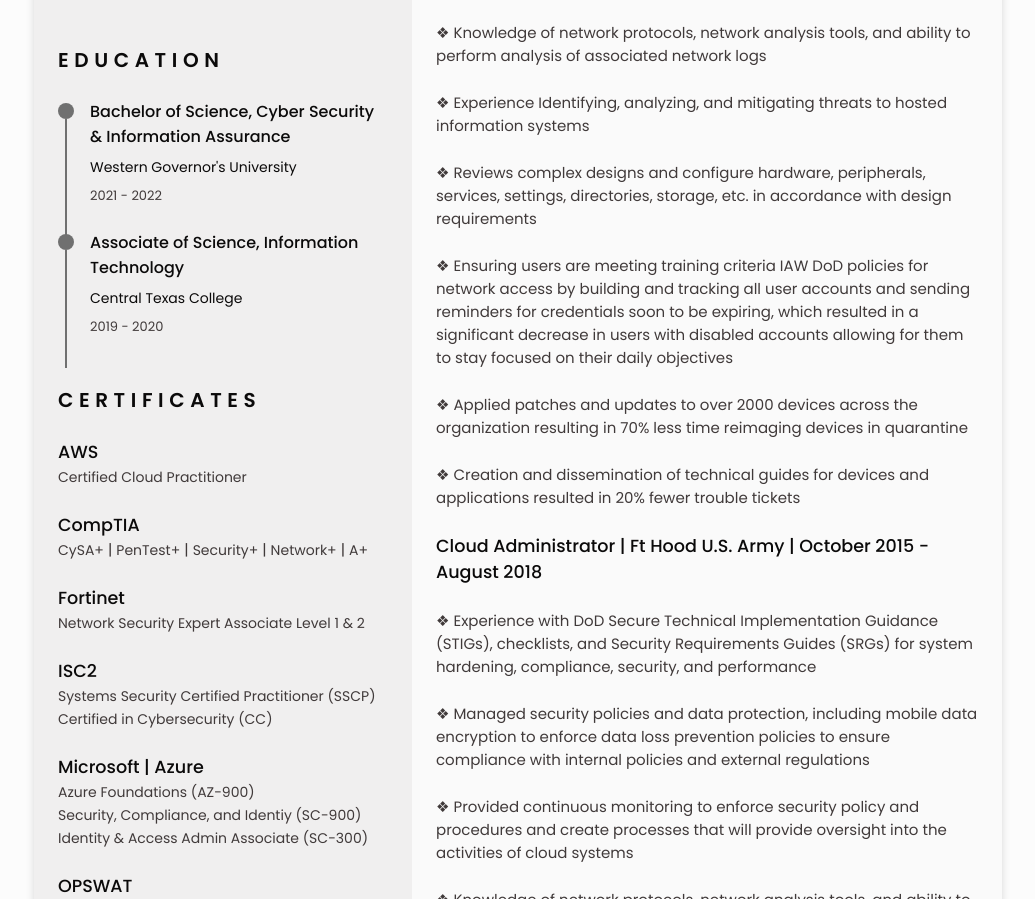
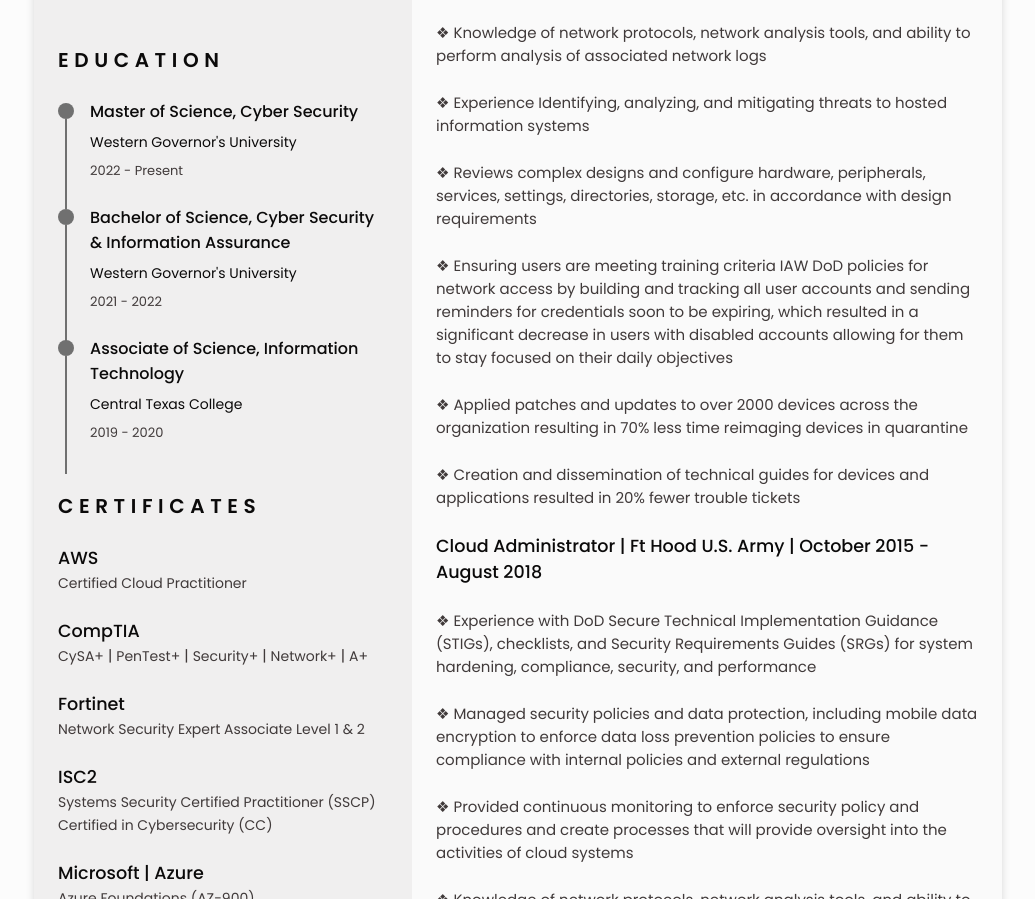
Before and after one commit to jsan-codes/resume, a plain HTML site: page index.html in a window 1280 px wide. Shown: the part 1115-2014 px from the top of the page, without its empty margins (122-1157 px from the left). Drawn offline with nearby package versions, Linux system fonts and the light colour scheme; no server answers; files whose address does not match are found by name; a web font is replaced by a local one.

Commit message:
Update index.html
ETS Update

```diff
--- a/index.html
+++ b/index.html
@@ -169,6 +169,19 @@
                   <h2 class="section-title">Education</h2>
                   <div class="education__container bd-grid">
 
+                    <div class="education__content">
+                      <div class="education__time">
+                        <span class="education__rounder"></span>
+                        <span class="education__line"></span>
+                      </div>
+                      <a href="#" target="_blank" class="social__link">
+                      <div class="education__data bd-grid">
+                        <h3 class="education__title">Master of Science, Cyber Security</h3>
+                        <span class="education__studies">Western Governor's University</span>
+                        <span class="education__year">2022 - Present</span>
+                      </div>
+                    </a>
+                    </div>
                       <div class="education__content">
                       <div class="education__time">
                         <span class="education__rounder"></span>
```
